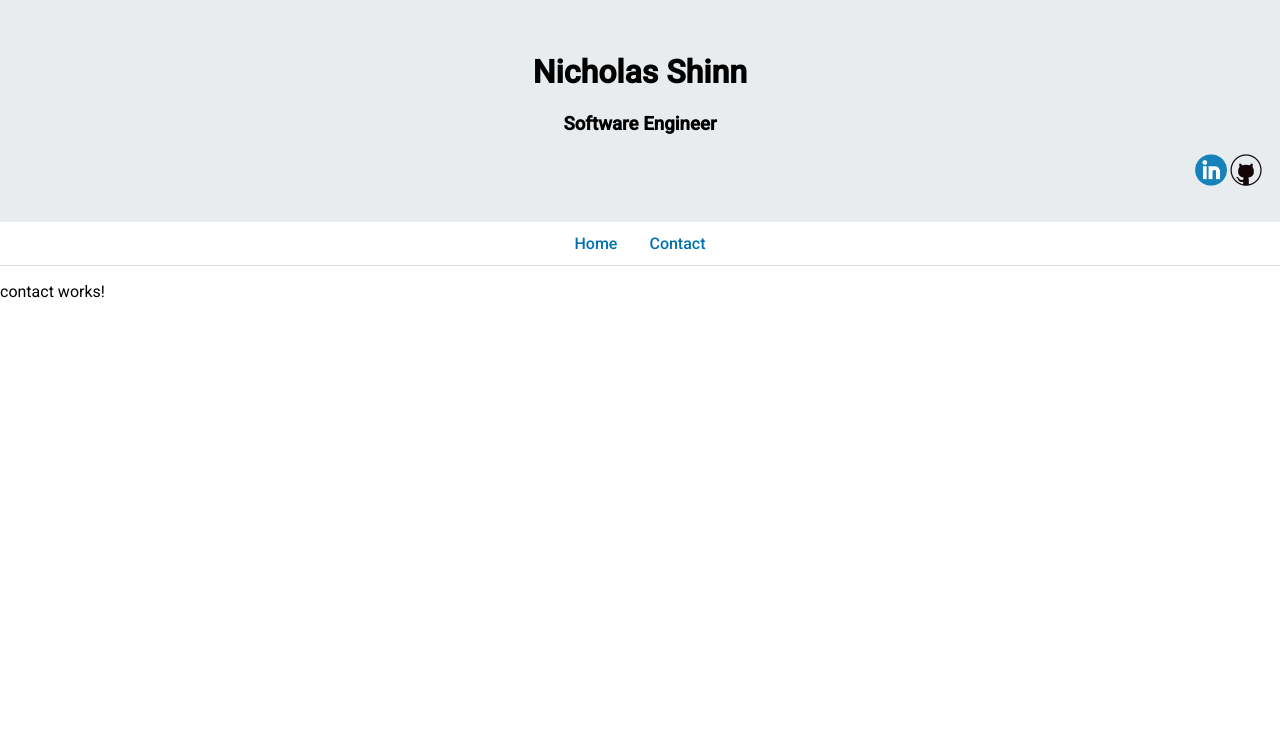
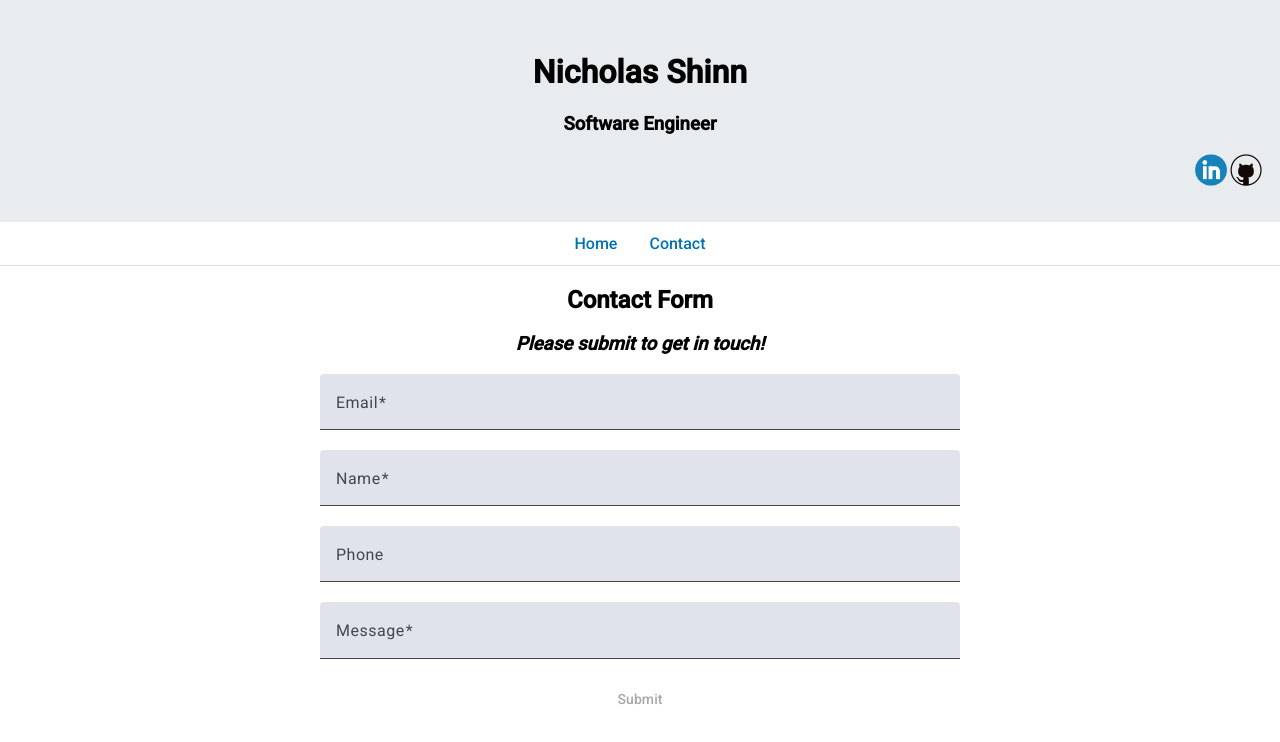
Before and after one commit to SuperNGS/super-ngs, an Angular app in the folder super-ngs-frontend/: page /contact in a window 1280 px wide. Shown: the top 742 px of the page. Built offline with nearby package versions, Linux system fonts and the light colour scheme; no server answers.

Commit message:
Add basic contact form

```diff
--- a/super-ngs-frontend/src/app/contact/contact.component.html
+++ b/super-ngs-frontend/src/app/contact/contact.component.html
@@ -1 +1,63 @@
-<p>contact works!</p>
+<h2>Contact Form</h2>
+<h3><i>Please submit to get in touch!</i></h3>
+<form [formGroup]="contactForm" (submit)="onSubmit()">
+    <mat-form-field>
+        <mat-label>Email</mat-label>
+        <input matInput formControlName="email"/>
+        @if (contactForm.get('email')?.hasError('required')) {
+            <mat-error>
+                Email is required.
+            </mat-error>
+        }
+        @if (contactForm.get('email')?.hasError('email')) {
+            <mat-error>
+                Please enter a valid email.
+            </mat-error>
+        }
+    </mat-form-field>
+
+    <br>
+
+    <mat-form-field>
+            <mat-label>Name</mat-label>
+            <input matInput formControlName="name"/>
+            @if (contactForm.get('name')?.hasError('required')) {
+                <mat-error>
+                    Name is required.
+                </mat-error>
+            }
+    </mat-form-field>
+
+    <br>
+
+    <mat-form-field>
+        <mat-label>Phone</mat-label>
+        <input matInput formControlName="phone"/>
+        @if (contactForm.get('phone')?.hasError('pattern')) {
+            <mat-error>
+                Phone must be numeric and 10 digits.
+            </mat-error>
+        }
+    </mat-form-field>
+
+    <br>
+
+    <mat-form-field>
+        <mat-label>Message</mat-label>
+        <textarea matInput
+            formControlName="message"
+            cdkTextareaAutosize
+            #autosize="cdkTextareaAutosize"
+            cdkAutosizeMinRows="1"
+            cdkAutosizeMaxRows="5"></textarea>
+        @if (contactForm.get('message')?.hasError('required')) {
+            <mat-error>
+                Message is required.
+            </mat-error>
+        }
+    </mat-form-field>
+
+    <br>
+
+    <button mat-button type="submit" [disabled]="!contactForm.valid">Submit</button>
+</form>
--- a/super-ngs-frontend/src/app/contact/contact.component.scss
+++ b/super-ngs-frontend/src/app/contact/contact.component.scss
@@ -0,0 +1,17 @@
+h2 {
+    text-align: center;
+}
+
+h3 {
+    text-align: center;
+}
+
+form {
+  width: 50%; /* Or a specific width in pixels, e.g., 400px */
+  margin: 0 auto; /* Sets top/bottom margin to 0, and left/right to auto */
+  text-align: center;
+}
+
+mat-form-field {
+    width: 100%;
+}
--- a/super-ngs-frontend/src/app/contact/contact.component.ts
+++ b/super-ngs-frontend/src/app/contact/contact.component.ts
@@ -1,12 +1,32 @@
 import { Component } from '@angular/core';
+import { ReactiveFormsModule, FormBuilder, FormControl, FormGroup, Validators } from '@angular/forms';
+import { MatInputModule } from '@angular/material/input';
+import { MatFormFieldModule } from '@angular/material/form-field';
+import {MatButtonModule} from '@angular/material/button';
 
 @Component({
   selector: 'app-contact',
   standalone: true,
-  imports: [],
+  imports: [ReactiveFormsModule, MatButtonModule, MatFormFieldModule, MatInputModule],
   templateUrl: './contact.component.html',
   styleUrl: './contact.component.scss'
 })
 export class ContactComponent {
 
+  contactForm: FormGroup;
+
+  constructor(private fb: FormBuilder) {
+    this.contactForm = this.fb.group({
+      email: ['', [Validators.required, Validators.email]],
+      name: ['', [Validators.required]],
+      phone: ['', [Validators.pattern("^[0-9]{10}$")]],
+      message: ['', [Validators.required]]
+    });
+  }
+
+  onSubmit() {
+    if (this.contactForm.valid) {
+      console.log('Form submitted:', this.contactForm.value);
+    }
+  }
 }
```
